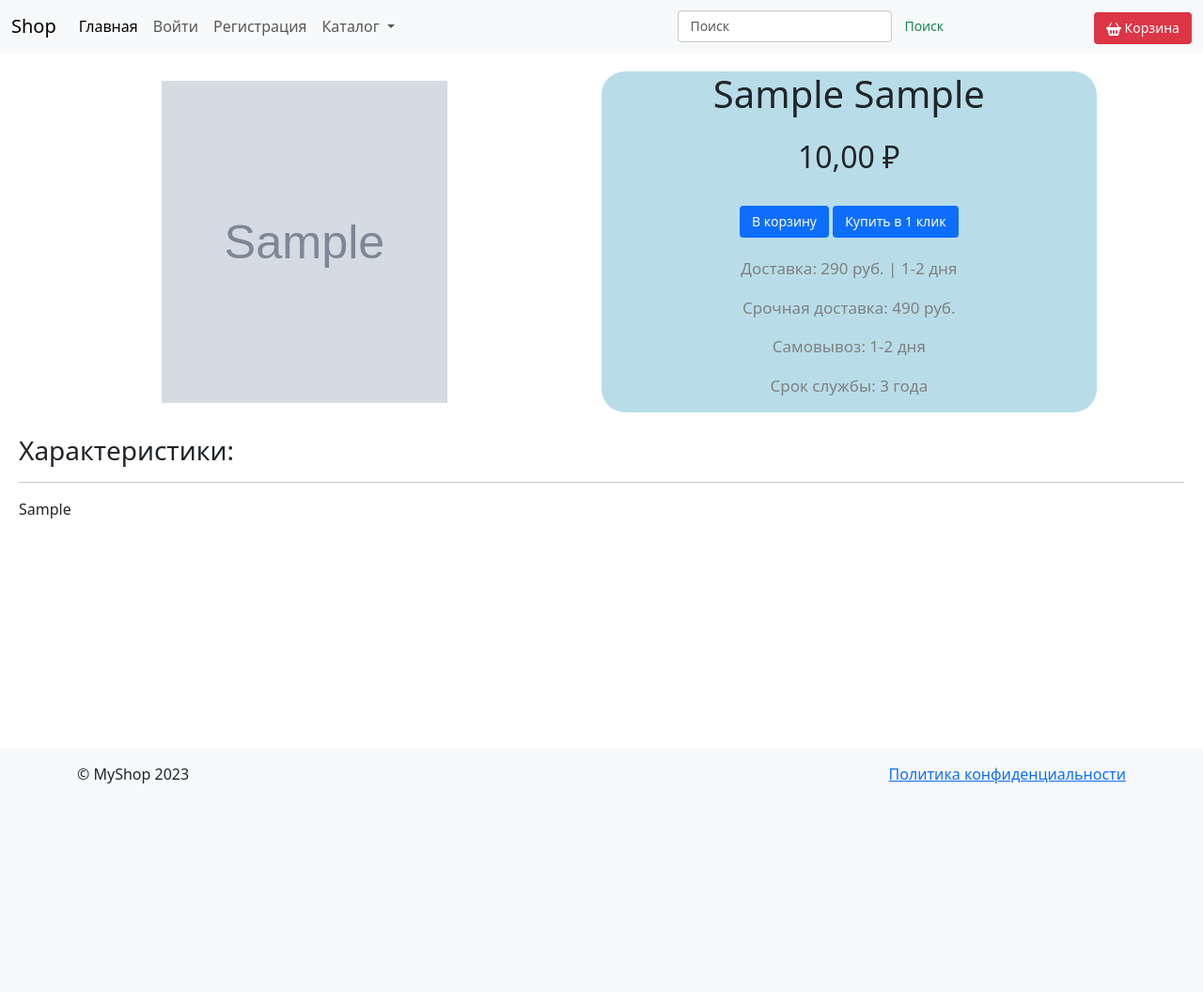
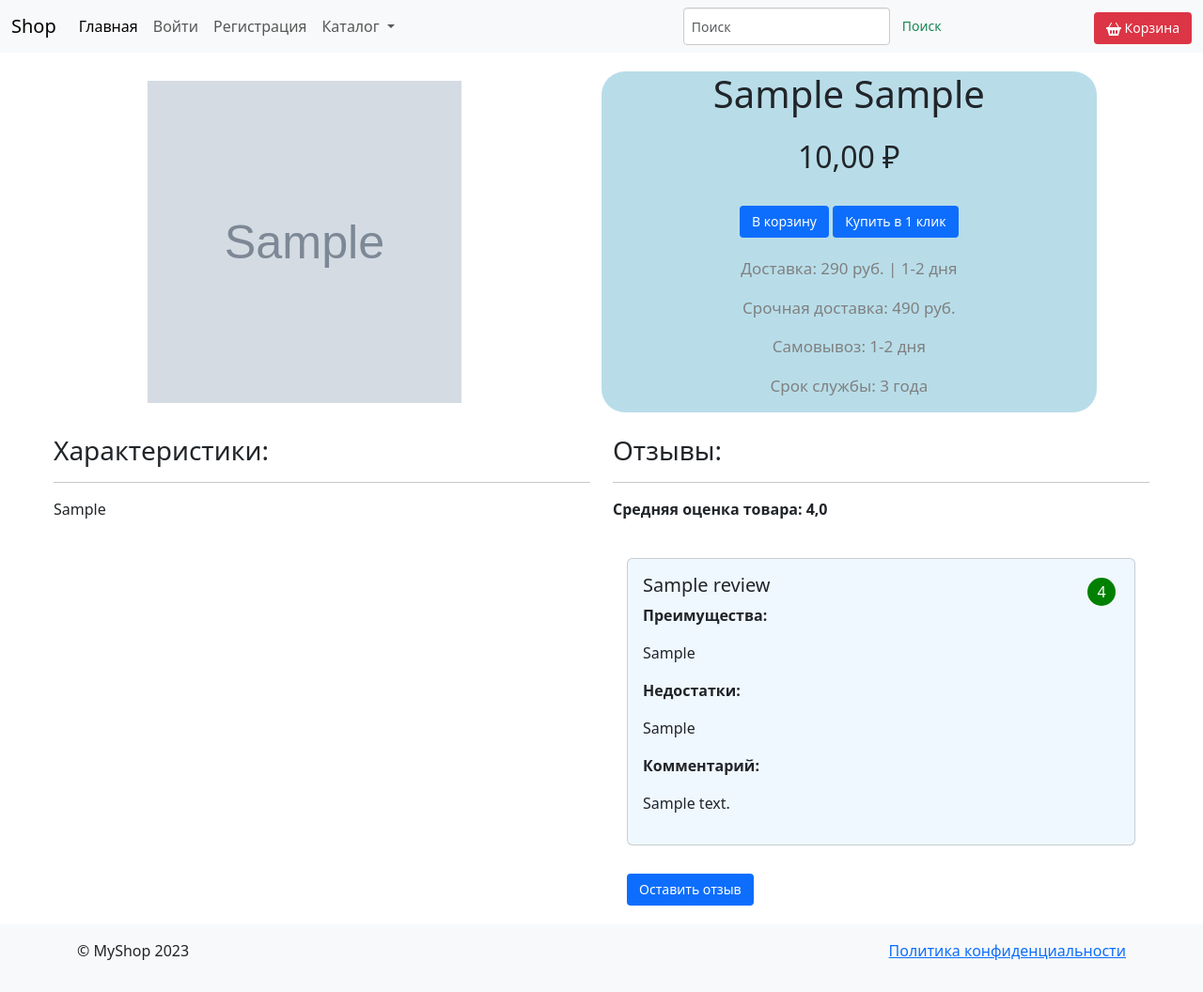
Before and after one commit to EvgGitHub198/Django_shop, a Django app: page /phone/1/ in a window 1280 px wide. Shown: the whole page at 94% size. Before the commit the page ends 834 px from the top, so only its background shows below. Run offline with Django 4.2, Linux system fonts and the light colour scheme; tables that the repository leaves empty hold one stand-in row (values such as "Sample post"); grey boxes marked "Sample" are stand-in pictures; some libraries are stand-ins or nearby versions.

Commit message:
correct app

```diff
--- a/catalog/admin.py
+++ b/catalog/admin.py
@@ -1,5 +1,5 @@
 from django.contrib import admin
-from .models import Phone, CartItems, Basket, Orders
+from .models import Phone, CartItems, Basket, Orders, Review
 from django.db import models
 from ckeditor_uploader.widgets import CKEditorUploadingWidget
 
@@ -14,3 +14,4 @@ admin.site.register(Phone, PhoneAdmin)
 admin.site.register(CartItems)
 admin.site.register(Basket)
 admin.site.register(Orders)
+admin.site.register(Review)
--- a/catalog/forms.py
+++ b/catalog/forms.py
@@ -1,5 +1,12 @@
 from django import forms
+from catalog.models import Review
 
 
 class SearchForm(forms.Form):
     q = forms.CharField(max_length=100, label='Поиск')
+
+
+class ReviewForm(forms.ModelForm):
+    class Meta:
+        model = Review
+        fields = ['name', 'advantages', 'disadvantages', 'comment', 'rating']
--- a/catalog/models.py
+++ b/catalog/models.py
@@ -1,5 +1,7 @@
 from django.contrib.auth.models import User
 from django.db import models
+from django.urls import reverse
+from django.utils import timezone
 
 
 class Phone(models.Model):
@@ -13,6 +15,8 @@ class Phone(models.Model):
 
     def __str__(self):
         return f'{self.brand} {self.model}'
+    def get_absolute_url(self):
+        return reverse('phone_detail', args=[str(self.id)])
 
 
 
@@ -41,3 +45,16 @@ class Orders(models.Model):
 
     def __str__(self):
         return f'{self.id} | {self.date_created}'
+
+
+class Review(models.Model):
+    phone = models.ForeignKey(Phone, on_delete=models.CASCADE, related_name='reviews')
+    name = models.CharField(max_length=255)
+    advantages = models.TextField()
+    disadvantages = models.TextField()
+    comment = models.TextField()
+    rating = models.IntegerField()
+    created_at = models.DateTimeField(default=timezone.now)
+
+    def __str__(self):
+        return f'Review by {self.name} for {self.phone}'
--- a/catalog/views.py
+++ b/catalog/views.py
@@ -1,7 +1,8 @@
 from django.core.paginator import Paginator
-from django.shortcuts import render, get_object_or_404
+from django.db import models
+from django.shortcuts import render, get_object_or_404, redirect
 
-from catalog.forms import SearchForm
+from catalog.forms import SearchForm, ReviewForm
 from catalog.models import Phone
 from django.db.models import Q
 
@@ -18,10 +19,25 @@ def phone_list(request):
     }
     return render(request, 'catalog/phone_list.html', context)
 
+
 def phone_detail(request, pk):
     phone = get_object_or_404(Phone, pk=pk)
-    return render(request, 'catalog/phone_detail.html', {'phone': phone})
-
+    reviews = phone.reviews.all()
+    average_rating = reviews.aggregate(models.Avg('rating'))['rating__avg']
+    form = ReviewForm()
+    if request.method == 'POST':
+        form = ReviewForm(request.POST)
+        if form.is_valid():
+            review = form.save(commit=False)
+            review.phone = phone
+            review.save()
+            return redirect(phone.get_absolute_url())
+    return render(request, 'catalog/phone_detail.html', {
+        'phone': phone,
+        'reviews': reviews,
+        'average_rating': average_rating,
+        'form': form,
+    })
 
 def search_view(request):
     query = request.GET.get('q')
--- a/config/settings.py
+++ b/config/settings.py
@@ -124,6 +124,8 @@ USE_I18N = True
 
 USE_TZ = True
 
+RECAPTCHA_SITE_KEY = '6LfhK7AkAAAAAPsonOJ2B72fAGiPgpPC-7I0aBqb'
+RECAPTCHA_SECRET_KEY = '6LfhK7AkAAAAAMoCT8yBNtfPGPuoKLhMO2mDTU04'
 
 # Static files (CSS, JavaScript, Images)
 # https://docs.djangoproject.com/en/4.1/howto/static-files/
--- a/static/css/main.css
+++ b/static/css/main.css
@@ -71,7 +71,7 @@
   margin-top: 10px;
 }
 #phone {
-  max-width: 50%;
+  max-width: 55%;
   height: auto;
 }
 .crsl{
@@ -216,8 +216,9 @@ form {
 }
 
 .btn-pl{
-  width: 108px;
+  width: 100px;
   margin: 5px;
+  margin-left: 7px;
 
 
 }
@@ -258,3 +259,73 @@ form {
 .card{
   height: 500px;
 }
+
+.rating-circle {
+  position: absolute;
+  top: 20px;
+  right: 20px;
+  display: inline-block;
+  width: 30px;
+  height: 30px;
+  border-radius: 50%;
+  text-align: center;
+  font-size: 16px;
+  line-height: 30px;
+}
+
+.green {
+  background-color: green;
+  color: white;
+}
+
+.yellow {
+  background-color: orange;
+  color: black;
+}
+
+.red {
+  background-color: red;
+  color: white;
+}
+
+.form-group {
+  margin-bottom: 1rem;
+  text-align: left;
+}
+label {
+  display: block;
+  font-weight: bold;
+  margin-bottom: 0.5rem;
+}
+input[type="text"],
+textarea {
+  height: 40px;
+  border: 1px solid #ccc;
+  border-radius: 4px;
+  padding: 0.5rem;
+  width: 100%;
+}
+input[type=range] {
+  -webkit-appearance: none; /* убираем стандартный вид ползунка */
+  width: 100%;
+  height: 10px;
+  background: #ddd;
+  border-radius: 5px;
+  outline: none;
+}
+
+input[type=range]::-webkit-slider-thumb {
+  -webkit-appearance: none; /* убираем стандартный вид бегунка */
+  appearance: none;
+  width: 20px;
+  height: 20px;
+  background: #4CAF50;
+  border-radius: 50%;
+  cursor: pointer;
+}
+
+select {
+  border: 1px solid #ccc;
+  border-radius: 4px;
+  padding: 0.5rem;
+}
--- a/templates/base.html
+++ b/templates/base.html
@@ -85,8 +85,5 @@
 <script src="https://cdn.jsdelivr.net/npm/bootstrap@5.3.0-alpha1/dist/js/bootstrap.bundle.min.js" integrity="sha384-w76AqPfDkMBDXo30jS1Sgez6pr3x5MlQ1ZAGC+nuZB+EYdgRZgiwxhTBTkF7CXvN" crossorigin="anonymous"></script>
 <script src="{% static 'js/index.js' %}"></script>
 
-<script>
-
-</script>
 
 </html>
--- a/templates/catalog/phone_detail.html
+++ b/templates/catalog/phone_detail.html
@@ -40,18 +40,100 @@
     </div>
   </div>
 
-  <div class="row mt-4">
-    <div class="col-md-12">
+  <div class="row mt-4" style="margin-left: 25px; margin-right: 25px;">
+    <div class="col-md-6">
       <h3>Характеристики:</h3>
       <hr>
       {{ phone.specifications|safe }}
     </div>
+     <div class="col-md-6" id="reviewsList">
+  <h3>Отзывы:</h3>
+  <hr>
+{% if reviews %}
+       <p><strong>Средняя оценка товара: {{ average_rating|floatformat:1}}</strong></p>
+{% endif %}
+  {% for review in reviews %}
+    <div class="card" style="height: auto; max-width: 600px; background: aliceblue">
+
+      <div class="card-body">
+        <h5 class="card-title">{{ review.name }}
+          {% if review.rating >= 4 %}
+          <div class="rating-circle green">{{ review.rating }}</div>
+            {% elif review.rating >= 2 %}
+              <div class="rating-circle yellow">{{ review.rating }}</div>
+                {% else %}
+                  <div class="rating-circle red">{{ review.rating }}</div>
+                    {% endif %}
+        </h5>
+
+        <p class="card-text"><strong>Преимущества:</strong> <p>{{ review.advantages }}</p></p>
+        <p class="card-text"><strong>Недостатки:</strong> <p>{{ review.disadvantages }}</p></p>
+        <p class="card-text"><strong>Комментарий:</strong> <p>{{ review.comment }}</p></p>
+
+      </div>
+    </div>
+  {% empty %}
+    <h5>Нет отзывов</h5>
+  {% endfor %}
+<button id="toggleForm" class="btn btn-primary" style="margin-left: 15px; margin-top: 15px">Оставить отзыв</button>
+
+<form id="reviewForm" method="post" action="{% url 'phone_detail' phone.id %}" style="margin-left: 20px; margin-top: 20px; display: none;">
+  {% csrf_token %}
+  <div class="form-group">
+    <label for="{{ form.name.id_for_label }}">Ваше имя:</label>
+    {{ form.name }}
   </div>
+  <div class="form-group">
+    <label for="{{ form.advantages.id_for_label }}">Преимущества:</label>
+    {{ form.advantages }}
+  </div>
+  <div class="form-group">
+    <label for="{{ form.disadvantages.id_for_label }}">Недостатки:</label>
+    {{ form.disadvantages }}
+  </div>
+  <div class="form-group">
+    <label for="{{ form.comment.id_for_label }}">Комментарии:</label>
+    {{ form.comment }}
+  </div>
+  <div class="form-group">
+    <label for="{{ form.rating.id_for_label }}">Оценка:</label>
+    <input id="id_rating" type="range" min="0" max="5" name="rating" required value="{{ form.rating.value }}">
+    <span id="ratingOutput">3</span>
+  </div>
+  <button type="submit" class="btn btn-primary">Отправить</button>
+</form>
+
+
+</div>
+
+
 </div>
 
 
 
+  </div>
 
+</div>
+
+</div>
+
+
+
+<script>
+const toggleFormBtn = document.getElementById('toggleForm');
+const reviewForm = document.getElementById('reviewForm');
+
+toggleFormBtn.addEventListener('click', function() {
+  if (reviewForm.style.display === 'none') {
+    reviewForm.style.display = 'block';
+    toggleFormBtn.textContent = 'Свернуть форму';
+  } else {
+    reviewForm.style.display = 'none';
+    toggleFormBtn.textContent = 'Оставить отзыв';
+  }
+});
+
+</script>
 <script>
   const addToCartButtons = document.querySelectorAll('.add-to-cart');
 
@@ -84,4 +166,12 @@
     console.error('Button not found');
   }
 </script>
+<script>
+  const ratingInput = document.querySelector('#id_rating');
+const ratingOutput = document.querySelector('#ratingOutput');
+
+ratingInput.addEventListener('input', () => {
+  ratingOutput.textContent = ratingInput.value;
+});
+</script>
 {% endblock %}
--- a/templates/catalog/phone_list.html
+++ b/templates/catalog/phone_list.html
@@ -1,10 +1,11 @@
 {% extends 'base.html' %}
 
 {% block content %}
+
 <div class="container">
-<div class="row" >
+<div class="row">
   {% for phone in phones %}
-  <div class="col-3">
+  <div class="col">
     <div class="card">
       <img src="{{ phone.image.url }}" class="card-img-top" alt="{{ phone.name }}">
       <div class="card-body">
@@ -58,7 +59,6 @@
 
 
 </div>
-
 <script>
   const addToCartButtons = document.querySelectorAll('.add-to-cart');
 
```
Also changed, not shown: accounts/views.py (+17 -9 lines), templates/registration/login.html (+5 -3 lines), templates/registration/register.html (+9 -4 lines).
